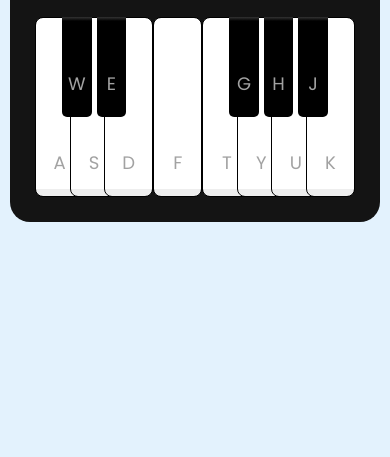
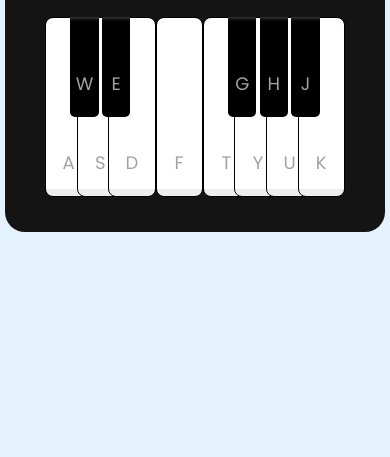
Before and after one commit to eaintthettun/playable-piano-html-css-javascript, a plain HTML site: page index.html in a window 390 px wide. Shown: the part 387-844 px from the top of the page. Drawn offline with Linux system fonts and the light colour scheme.

Commit message:
adjusted responsive design

```diff
--- a/media-query.css
+++ b/media-query.css
@@ -1,7 +1,4 @@
 @media screen and (max-width: 815px) {
-  .wrapper {
-    padding: 25px;
-  }
   header {
     flex-direction: column;
   }
--- a/style.css
+++ b/style.css
@@ -12,7 +12,7 @@ body {
   justify-content: center;
   background: #e3f2fd;
   min-height: 100vh;
-  padding: 0 10px;
+  padding: 0 5px;
 }
 .wrapper {
   background: #141414;
```
